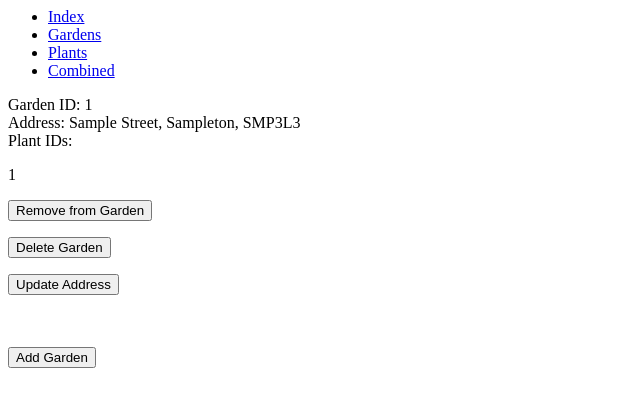
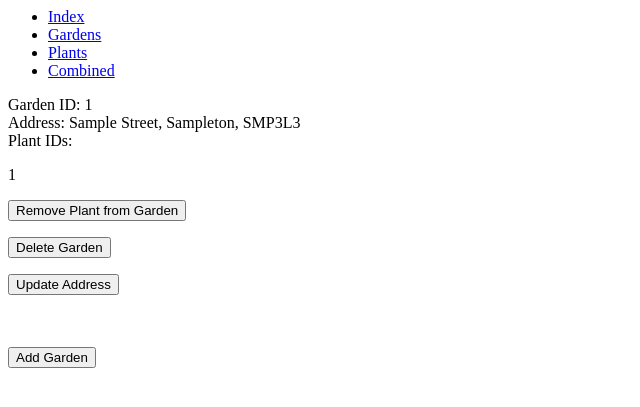
Before and after one commit to laportag/QA-DCFP, a Flask app: page /gardens in a window 1280 px wide. Shown: the top 407 px of the page, without its empty margins (0-640 px from the left). Run offline with Flask 2, Linux system fonts and the light colour scheme; data comes from the database, SQL or seed files in the repository; both versions use the stored data as it was after the commit.

```diff
--- a/application/templates/gardens.html
+++ b/application/templates/gardens.html
@@ -14,10 +14,18 @@
         {% if entry.garden_id == garden.id %}
             <p>
             {{ entry.plant_id }}
+
+            {% if entry.plant_id == plant.id %}
+                <p>
+                {{ plant.com_name }}
+                <br>
+                {{ plant.sci_name }}
+                </p>
+            {% endif %}
             </p>
             <form action="{{ url_for('remove_from_garden', id=entry.id) }}">
                 <button type="Submit">
-                    Remove from Garden
+                    Remove Plant from Garden
                 </button>
             </form>
         {% endif %}
```
Also changed, not shown: tests/test_app.py (+21 -1 lines), application/data.db, application/testdb.db, 1 other file.
